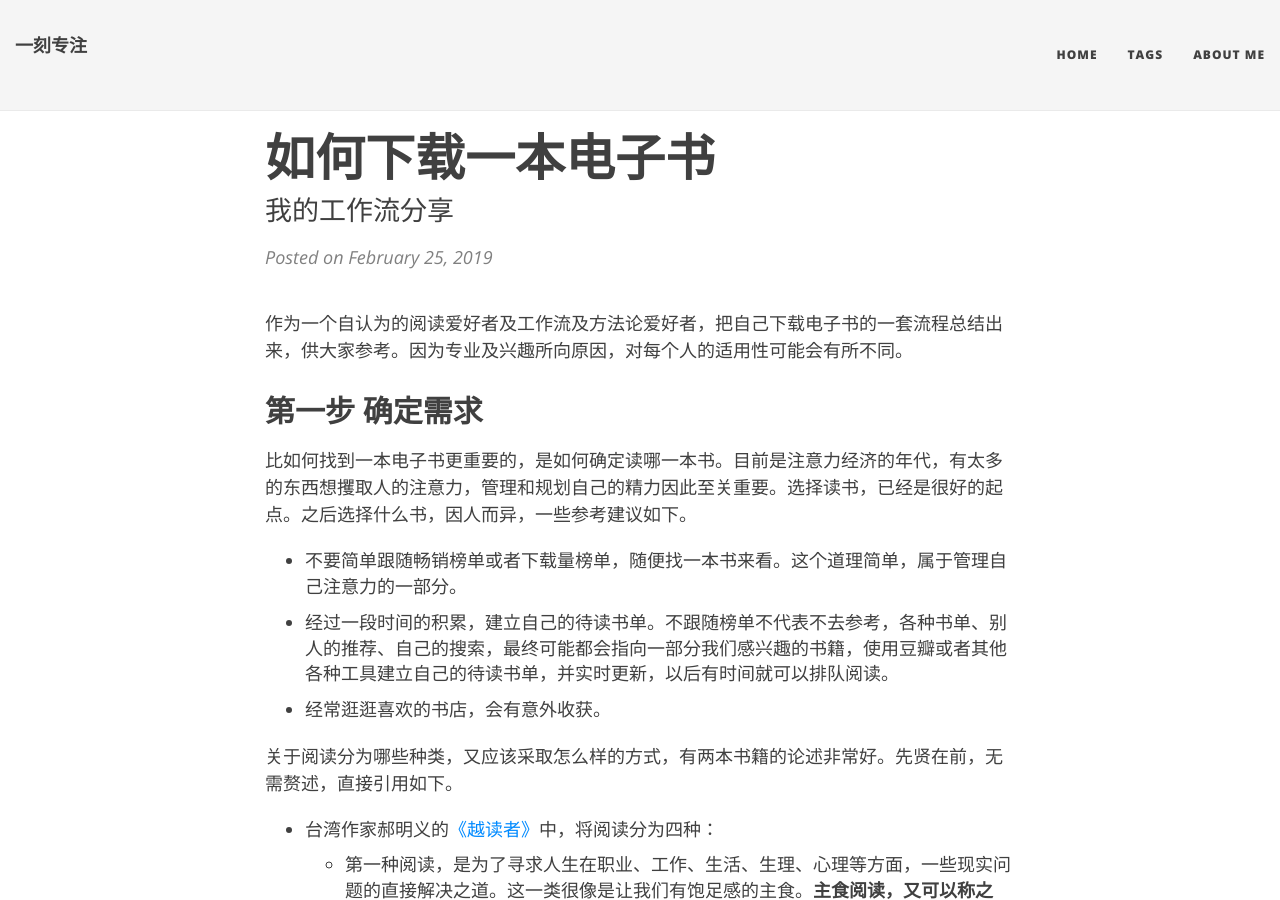
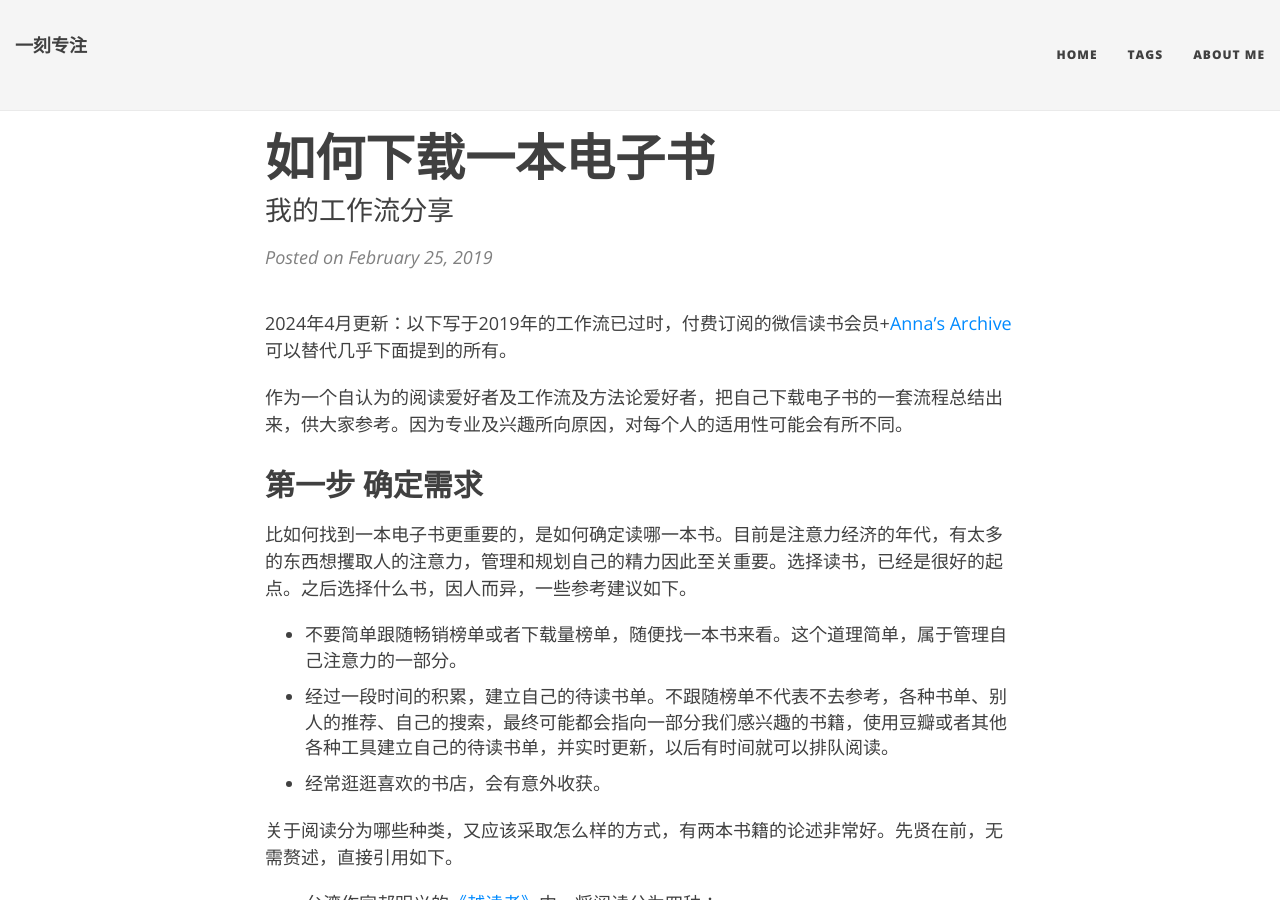
Before and after one commit to mihouta/mihouta.github.io, a Jekyll site: the page built from _posts/2019-02-25-how-to-download-ebook.md, in a window 1280 px wide and 900 px high. Built offline with Jekyll 4.4.1, drawn with Linux system fonts in a browser that asks for light colours; nearby versions of some CDN libraries.

Commit message:
Update 2019-02-25-how-to-download-ebook.md

```diff
--- a/_posts/2019-02-25-how-to-download-ebook.md
+++ b/_posts/2019-02-25-how-to-download-ebook.md
@@ -3,6 +3,8 @@ layout: post
 title: 如何下载一本电子书
 subtitle: 我的工作流分享
 ---
+
+2024年4月更新：以下写于2019年的工作流已过时，付费订阅的微信读书会员+[Anna’s Archive](https://annas-archive.org/)可以替代几乎下面提到的所有。
 
 作为一个自认为的阅读爱好者及工作流及方法论爱好者，把自己下载电子书的一套流程总结出来，供大家参考。因为专业及兴趣所向原因，对每个人的适用性可能会有所不同。
 
```
